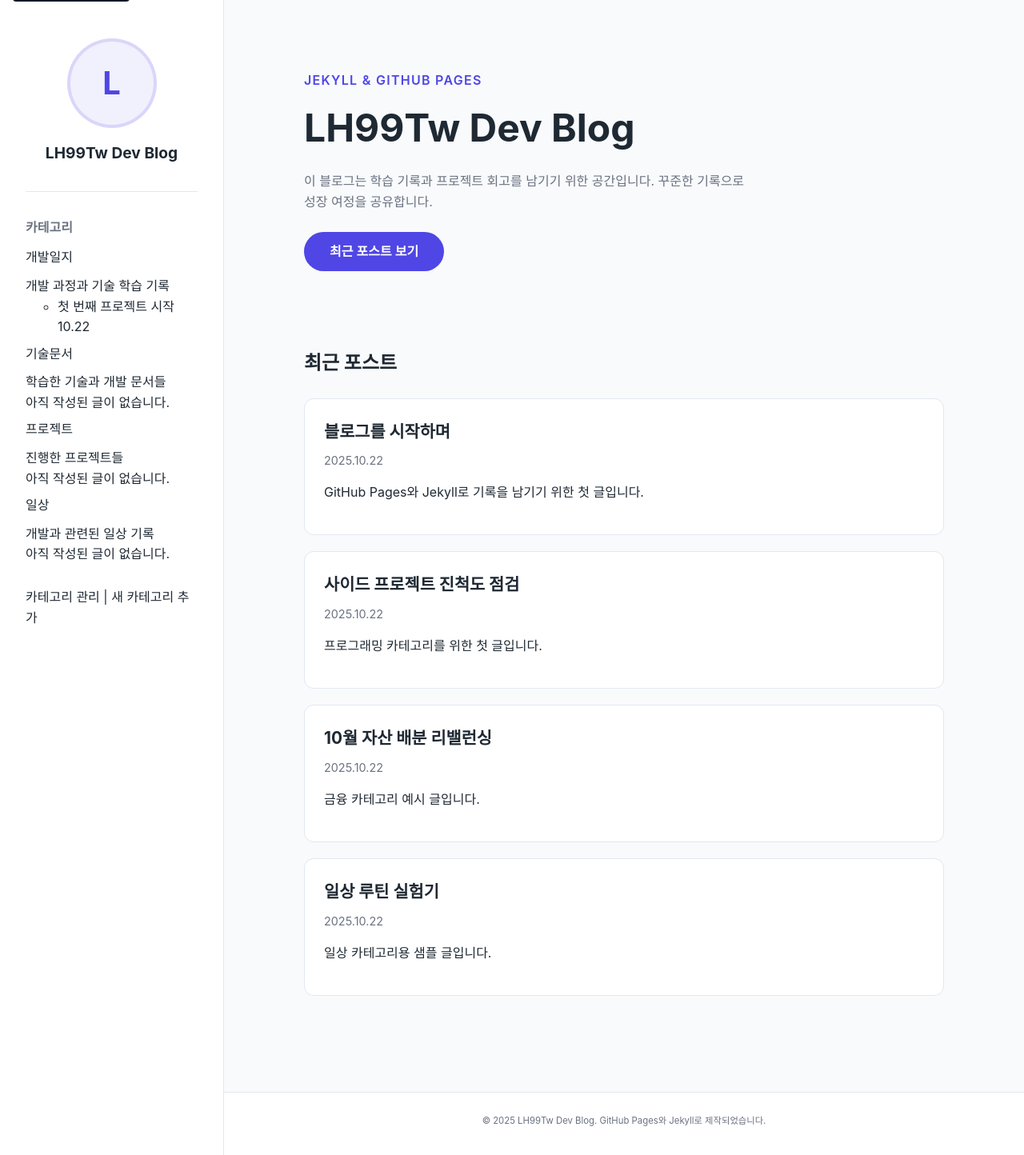
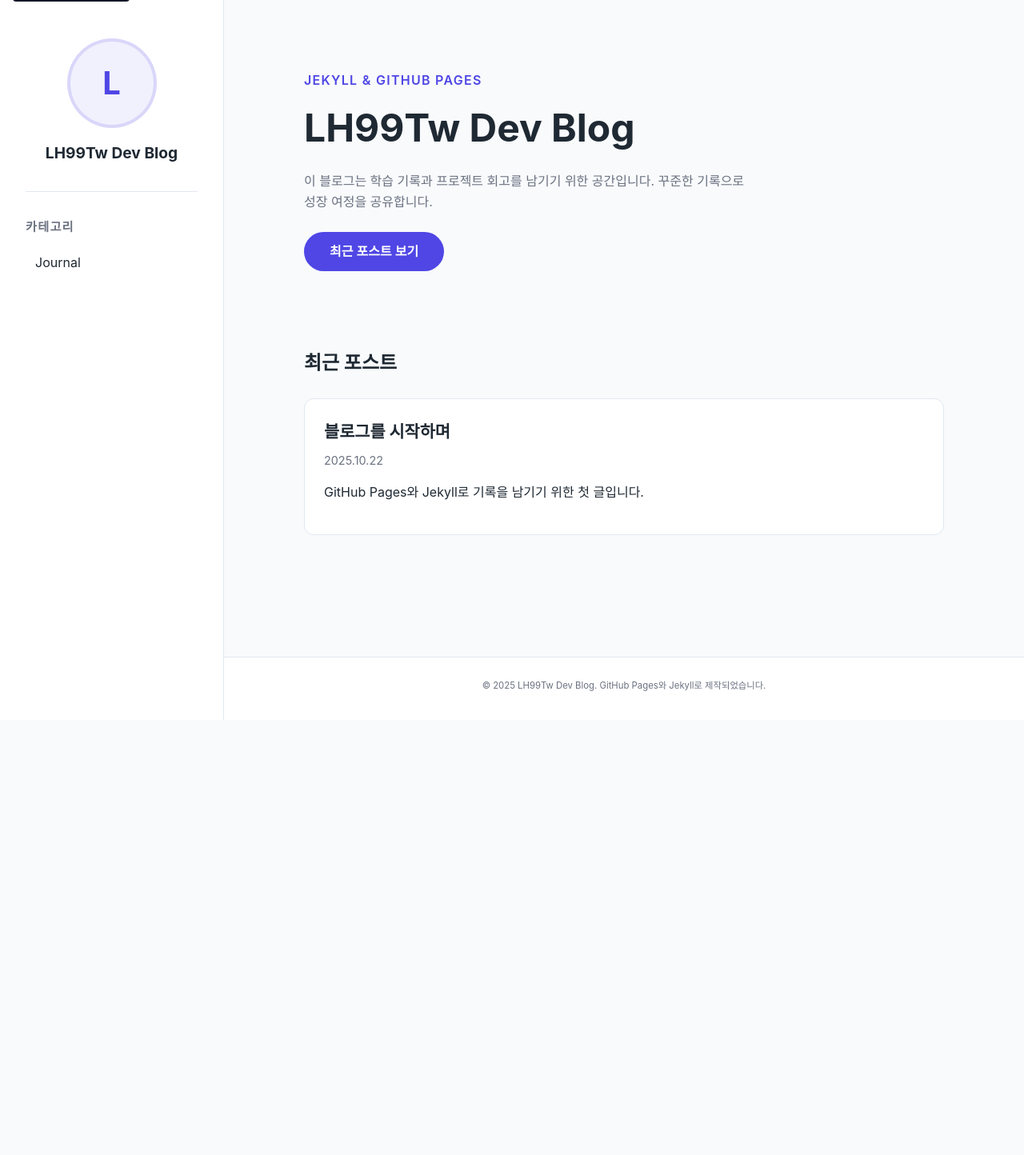
Before and after one commit to LH99Tw/LH99Tw.github.io, a Jekyll site: the page built from index.md, in a window 1280 px wide. Shown: the whole page at 80% size. Built offline with Jekyll 4.4.1, drawn with Linux system fonts in a browser that asks for light colours; after the commit the page ends 900 px from its top, so only the background shows below that.

````diff
--- a/_data/categories.yml
+++ /dev/null
@@ -1,26 +0,0 @@
-# 카테고리 관리 파일
-# 새로운 카테고리를 추가하거나 기존 카테고리에 항목을 추가할 수 있습니다.
-
-categories:
-  # 개발 일지 카테고리
-  개발일지:
-    description: "개발 과정과 기술 학습 기록"
-    items:
-      - title: "첫 번째 프로젝트 시작"
-        url: "/blog/2025/10/22/welcome"
-        date: "2025-10-22"
-
-  # 기술 문서 카테고리
-  기술문서:
-    description: "학습한 기술과 개발 문서들"
-    items: []
-
-  # 프로젝트 카테고리
-  프로젝트:
-    description: "진행한 프로젝트들"
-    items: []
-
-  # 일상 카테고리
-  일상:
-    description: "개발과 관련된 일상 기록"
-    items: []
--- a/_includes/sidebar.html
+++ b/_includes/sidebar.html
@@ -29,39 +29,19 @@
 
   <nav class="sidebar__section" aria-label="카테고리">
     <h2 class="sidebar__heading">카테고리</h2>
+    {% assign category_pages = site.pages | where_exp: "item", "item.dir contains '/categories/'" | sort: "title" %}
     <ul class="sidebar__list">
-      {% for category in site.data.categories.categories %}
-        <li class="sidebar__item sidebar__item--category">
-          <div class="sidebar__category">
-            <span class="sidebar__category-title">{{ category[0] }}</span>
-            <span class="sidebar__category-description">{{ category[1].description }}</span>
-          </div>
-          {% if category[1].items.size > 0 %}
-            <ul class="sidebar__sub-list">
-              {% for item in category[1].items %}
-                <li class="sidebar__sub-item">
-                  <a href="{{ item.url | relative_url }}" class="sidebar__sub-link">
-                    <span class="sidebar__sub-title">{{ item.title }}</span>
-                    {% if item.date %}
-                      <span class="sidebar__sub-date">{{ item.date | date: "%m.%d" }}</span>
-                    {% endif %}
-                  </a>
-                </li>
-              {% endfor %}
-            </ul>
-          {% else %}
-            <div class="sidebar__category-empty">아직 작성된 글이 없습니다.</div>
-          {% endif %}
-        </li>
-      {% endfor %}
+      {% if category_pages.size > 0 %}
+        {% for cat in category_pages %}
+          <li class="sidebar__item">
+            <a href="{{ cat.url | relative_url }}" class="sidebar__link">
+              {{ cat.sidebar_label | default: cat.title }}
+            </a>
+          </li>
+        {% endfor %}
+      {% else %}
+        <li class="sidebar__empty">등록된 카테고리가 없습니다.</li>
+      {% endif %}
     </ul>
-
-    <!-- 카테고리 관리 안내 -->
-    <div class="sidebar__manage">
-      <p class="sidebar__manage-text">
-        <a href="/categories/" class="sidebar__manage-link">카테고리 관리</a> |
-        <a href="#add-category" class="sidebar__manage-link">새 카테고리 추가</a>
-      </p>
-    </div>
   </nav>
 </aside>
--- a/_posts/2025-10-22-daily-memo.md
+++ /dev/null
@@ -1,21 +0,0 @@
----
-title: "일상 루틴 실험기"
-description: "일상 카테고리용 샘플 글입니다."
-categories:
-  - daily
-tags:
-  - routine
-  - reflection
----
-
-이번 주에는 업무 집중력을 높이기 위해 `타임 블록킹`을 시도했습니다. 오전에는 가장 중요한 작업만 처리하고, 오후에는 학습과 운동 시간을 확보했습니다.
-
-## 하루 루틴
-
-- 07:00 기상 후 가벼운 스트레칭
-- 08:00~11:00 핵심 업무 집중 시간
-- 12:30 점심 & 짧은 산책
-- 18:30 헬스장에서 웨이트 트레이닝
-- 22:30 독서 & 일기 작성
-
-실험을 통해 에너지 관리에 대해 더 많이 배우고 있습니다. 다음 주에는 수면 패턴을 기록해볼 예정입니다.
--- a/_posts/2025-10-22-finance-note.md
+++ /dev/null
@@ -1,21 +0,0 @@
----
-title: "10월 자산 배분 리밸런싱"
-description: "금융 카테고리 예시 글입니다."
-categories:
-  - finance
-tags:
-  - asset-allocation
-  - personal-finance
----
-
-이번 달에는 주식과 채권 비중을 6:4에서 5:5로 조정했습니다. 시장 변동성이 커져 방어적인 포지션을 취하기로 했습니다.
-
-## 조정 내역
-
-- 국내 주식형 ETF에서 5%p 매도
-- 미국 중기 국채 ETF 5%p 신규 편입
-- 비상금 통장 잔고를 생활비 6개월 분으로 유지
-
-## 메모
-
-금리 인상 사이클이 이어지는 만큼, 다음 달에는 배당주 비중을 재검토할 예정입니다. 인플레이션 지표 추이를 계속 확인해야 합니다.
--- a/_posts/2025-10-22-programming-tracker.md
+++ /dev/null
@@ -1,23 +0,0 @@
----
-title: "사이드 프로젝트 진척도 점검"
-description: "프로그래밍 카테고리를 위한 첫 글입니다."
-categories:
-  - programming
-tags:
-  - side-project
-  - roadmap
----
-
-최근 진행 중인 사이드 프로젝트의 주요 진척도를 정리했습니다. 이번 주에는 인증 흐름을 개선하고, 배포 자동화를 위한 GitHub Actions 파이프라인을 구성했습니다.
-
-## 진행 상황
-
-1. **API 인증 강화**: JWT 갱신 로직을 리팩터링해서 불필요한 재로그인이 줄었습니다.
-2. **UI 상태 관리 정비**: Zustand를 도입해 컴포넌트 간 데이터 의존성을 낮췄습니다.
-3. **CI/CD 파이프라인 설정**: 테스트 자동화와 빌드 검증을 완료했습니다.
-
-## 다음 계획
-
-- 테스트 커버리지 60% 달성
-- 사용자 피드백 반영한 UX 개선
-- 서버 비용 최적화 방안 조사
--- a/_posts/2025-10-22-welcome.md
+++ b/_posts/2025-10-22-welcome.md
@@ -2,7 +2,7 @@
 title: "블로그를 시작하며"
 description: "GitHub Pages와 Jekyll로 기록을 남기기 위한 첫 글입니다."
 categories:
-  - daily
+  - journal
 tags:
   - github-pages
   - jekyll
--- a/assets/css/style.css
+++ b/assets/css/style.css
@@ -126,25 +126,10 @@ a:focus {
 
 .sidebar__heading {
   margin: 0;
-  font-size: 1rem;
-  font-weight: 600;
+  font-size: 0.95rem;
+  text-transform: uppercase;
+  letter-spacing: 0.08em;
   color: var(--muted-text);
-}
-
-.sidebar__heading--link {
-  color: inherit;
-  transition: color 0.2s ease;
-}
-
-.sidebar__heading--link:hover,
-.sidebar__heading--link:focus {
-  color: var(--primary-color);
-}
-
-.sidebar__category {
-  display: flex;
-  flex-direction: column;
-  gap: 10px;
 }
 
 .sidebar__list {
@@ -171,32 +156,6 @@ a:focus {
 .sidebar__link:focus {
   background-color: rgba(79, 70, 229, 0.12);
   color: var(--primary-color);
-}
-
-.sidebar__list--nested {
-  gap: 6px;
-  padding-left: 0;
-}
-
-.sidebar__item--nested {
-  margin-left: 4px;
-}
-
-.sidebar__link--nested {
-  font-size: 0.9rem;
-  color: var(--muted-text);
-  padding: 6px 10px;
-}
-
-.sidebar__link--nested:hover,
-.sidebar__link--nested:focus {
-  color: var(--primary-color);
-}
-
-.sidebar__empty--nested {
-  font-size: 0.85rem;
-  color: var(--muted-text);
-  padding-left: 6px;
 }
 
 .sidebar__empty {
--- a/categories/journal/index.md
+++ b/categories/journal/index.md
@@ -1,57 +1,8 @@
 ---
-title: "카테고리 관리"
-sidebar_label: "카테고리 관리"
-category: management
-description: "블로그 카테고리를 관리하고 새로운 항목을 추가할 수 있습니다."
+title: "Journal"
+sidebar_label: "Journal"
+category: journal
+description: "개발 일지와 학습 회고를 정리하는 카테고리입니다."
 ---
 
-# 📁 카테고리 관리
-
-현재 운영 중인 카테고리들을 관리하고 새로운 항목을 추가할 수 있습니다.
-
-## 🏷️ 현재 카테고리들
-
-{% for category in site.data.categories.categories %}
-### {{ category[0] }}
-**설명:** {{ category[1].description }}
-
-{% if category[1].items.size > 0 %}
-**최근 게시글:**
-{% for item in category[1].items limit:5 %}
-- [{{ item.title }}]({{ item.url | relative_url }}) - {{ item.date | date: "%Y년 %m월 %d일" }}
-{% endfor %}
-{% else %}
-*아직 작성된 게시글이 없습니다.*
-{% endif %}
-
----
-{% endfor %}
-
-## ➕ 새 카테고리 추가
-
-새로운 카테고리를 만들려면 `_data/categories.yml` 파일을 수정해주세요.
-
-```yaml
-categories:
-  새카테고리명:
-    description: "카테고리 설명을 입력하세요"
-    items: []
-```
-
-## 📝 카테고리에 항목 추가
-
-기존 카테고리에 새 항목을 추가하려면:
-
-1. `_data/categories.yml` 파일을 열기
-2. 해당 카테고리의 `items` 배열에 새 항목 추가
-
-```yaml
-items:
-  - title: "새 게시글 제목"
-    url: "/blog/2025/10/23/new-post"
-    date: "2025-10-23"
-```
-
-## 🔧 데이터 파일 위치
-
-카테고리 데이터는 `_data/categories.yml` 파일에서 관리됩니다. 이 파일을 수정하면 사이드바에 자동으로 반영됩니다.
+이 카테고리에서는 최근 학습 내용과 개발 경험을 기록합니다.
````
Also changed, not shown: categories/daily/index.md (deleted, +0 -8 lines), categories/finance/index.md (deleted, +0 -8 lines), categories/programming/index.md (deleted, +0 -8 lines), index-static.html (deleted, +0 -107 lines).
